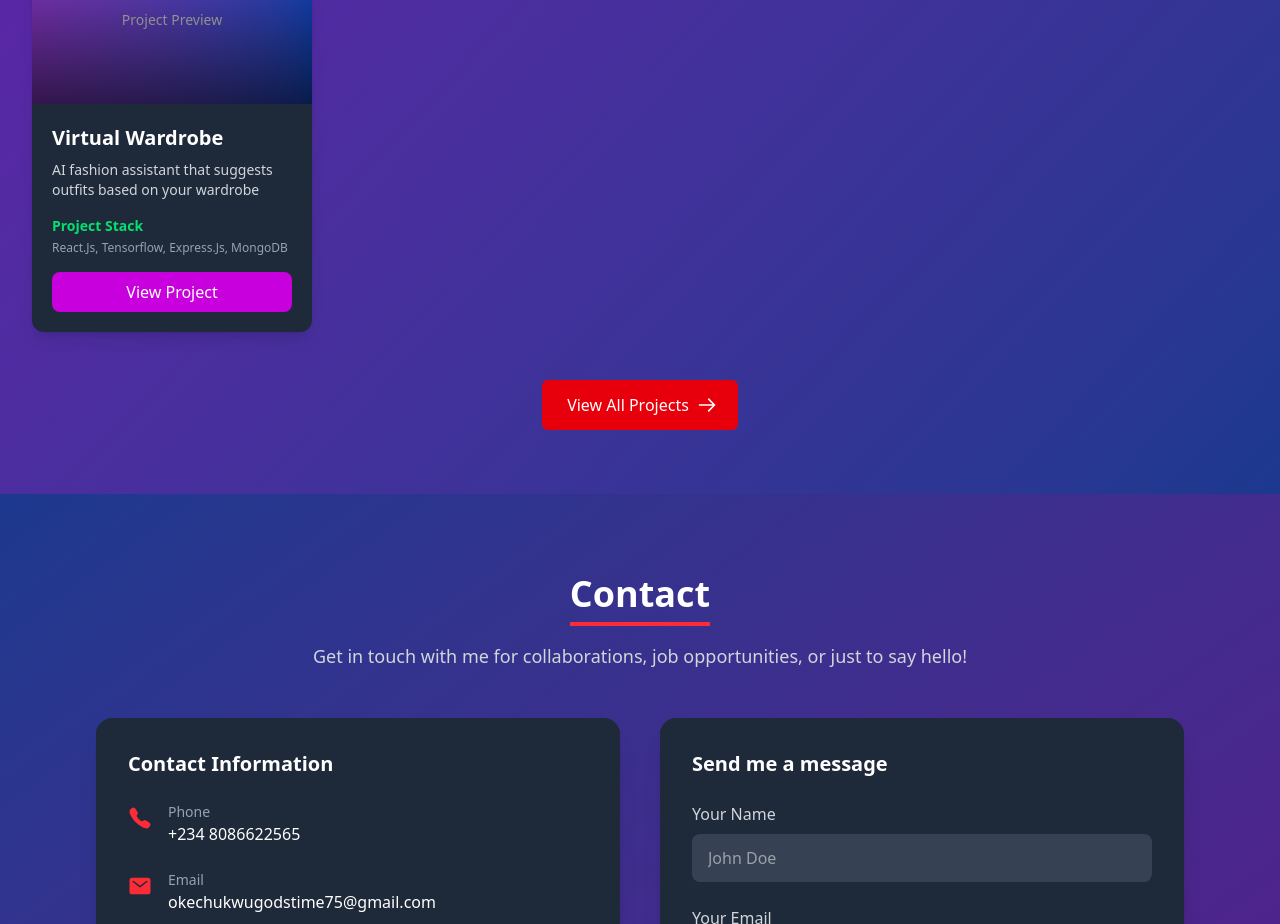
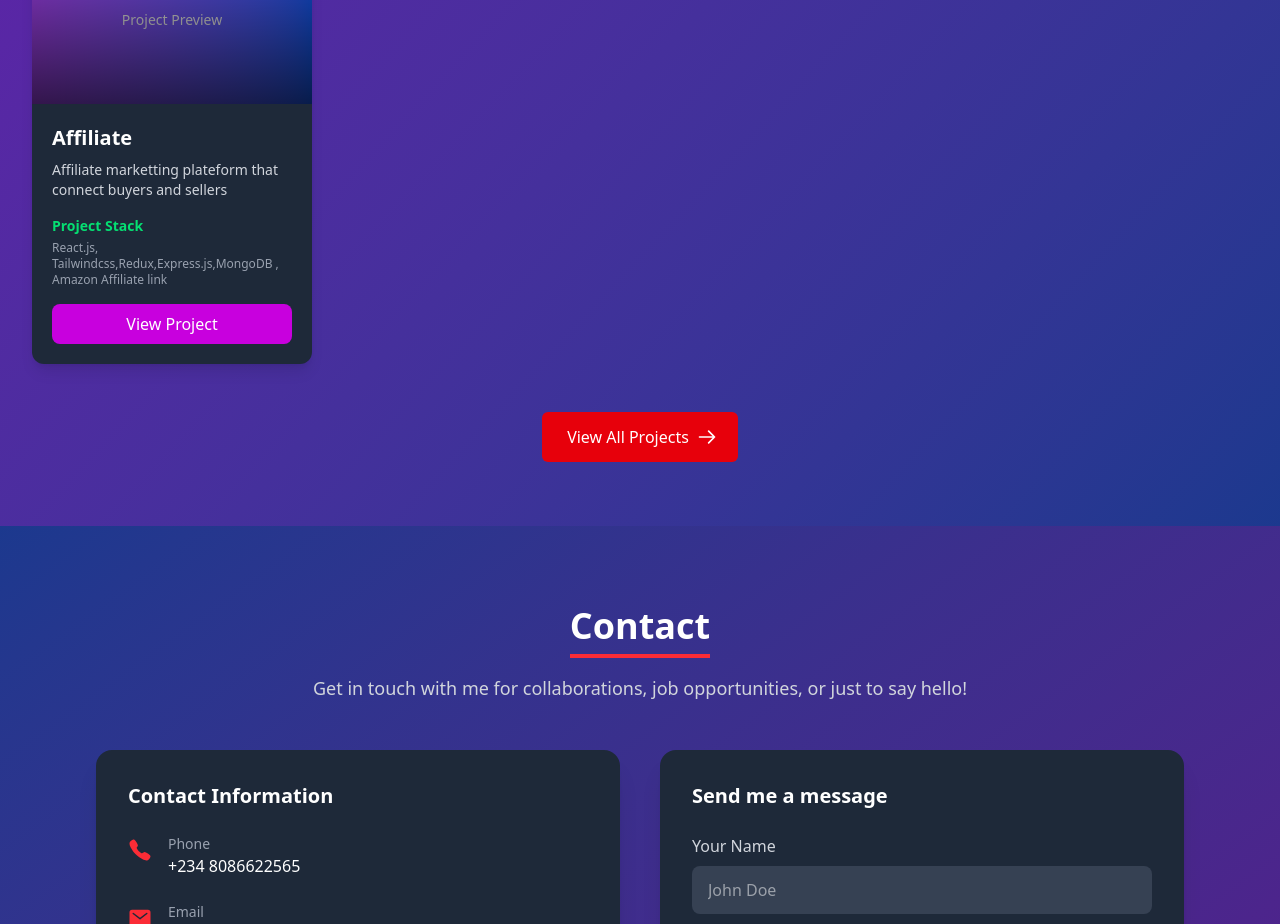
Before and after one commit to 11093261/myportfoliowebsite, a React (Vite) app: page / in a window 1280 px wide. Shown: the part 2868-3792 px from the top of the page. Built offline with nearby package versions, Linux system fonts and the light colour scheme.

Commit message:
profilecommit

```diff
--- a/src/Components/Project.jsx
+++ b/src/Components/Project.jsx
@@ -40,9 +40,9 @@ const Project = () => {
     },
     {
       id: 4,
-      title: "Virtual Wardrobe",
-      description: "AI fashion assistant that suggests outfits based on your wardrobe",
-      stack: "React.Js, Tensorflow, Express.Js, MongoDB",
+      title: "Affiliate",
+      description: "Affiliate marketting plateform that connect buyers and sellers",
+      stack: "React.js, Tailwindcss,Redux,Express.js,MongoDB , Amazon Affiliate link",
       image: null,
       link: "https://affiliate-marketing-bay.vercel.app"
 +1
```
